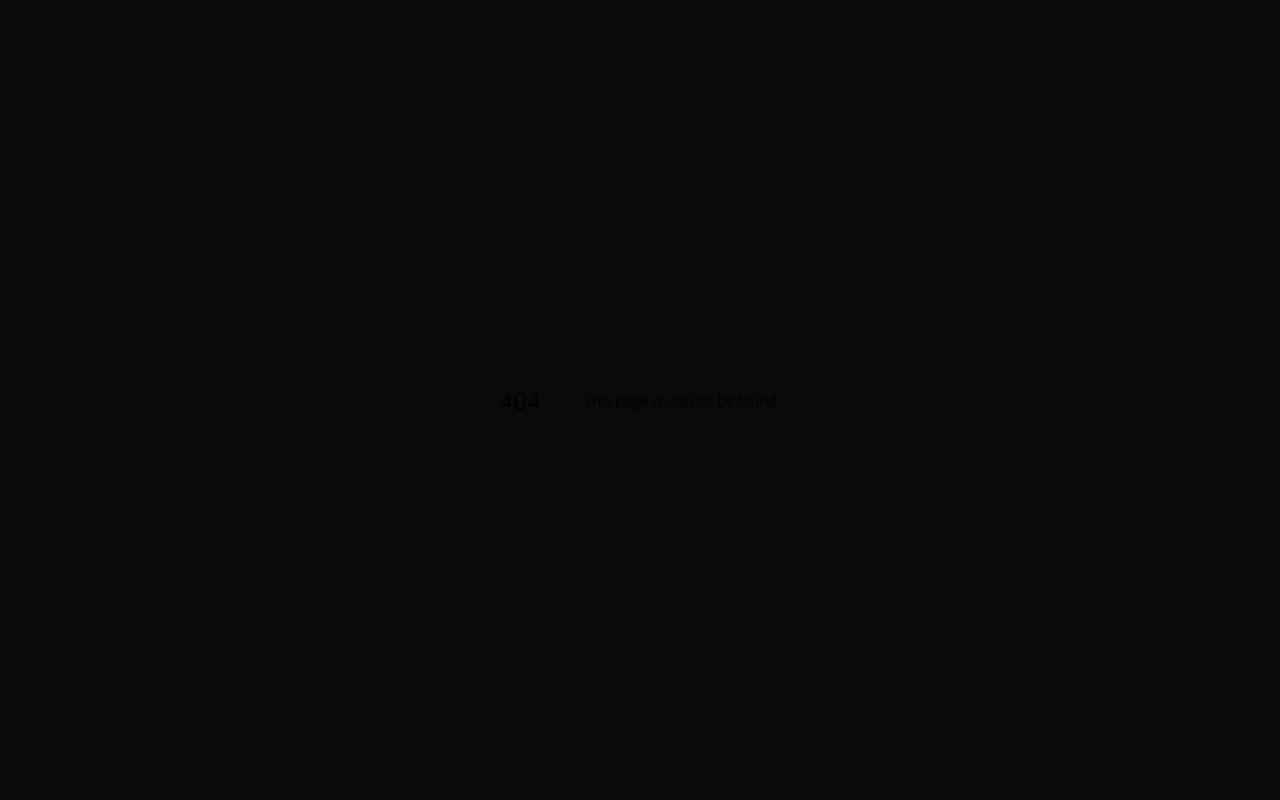
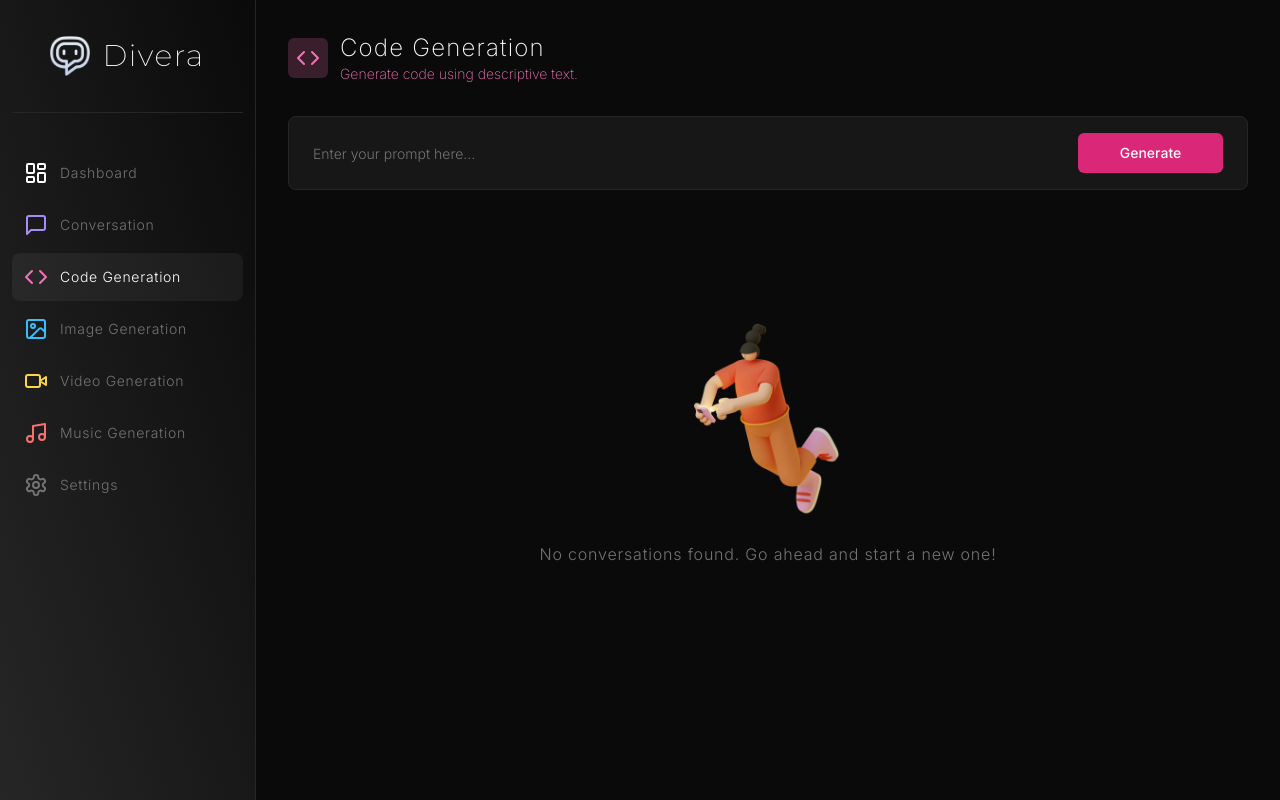
Before and after one commit to vrtttx/divera, a Next.js app: page /code in a window 1280 px wide. Before the commit this address had no page. Built offline with nearby package versions, Linux system fonts and the light colour scheme.

Commit message:
feat: /code route ui

```diff
--- /dev/null
+++ b/app/(dashboard)/(routes)/code/constants.ts
@@ -0,0 +1,7 @@
+import * as z from 'zod';
+
+export const formSchema = z.object({
+	prompt: z.string().min(1, {
+		message: 'Prompt is required',
+	}),
+});
--- /dev/null
+++ b/app/(dashboard)/(routes)/code/page.tsx
@@ -0,0 +1,155 @@
+'use client';
+
+import { FC, useState } from 'react';
+import { useForm } from 'react-hook-form';
+import { useRouter } from 'next/navigation';
+
+import { formSchema } from './constants';
+
+import OpenAI from 'openai';
+
+import axios from 'axios';
+import ReactMarkdown from 'react-markdown';
+import * as z from 'zod';
+import { zodResolver } from '@hookform/resolvers/zod';
+
+import Empty from '@/components/Empty';
+import Heading from '@/components/Heading';
+import { Loader } from '@/components/Loader';
+import { Button } from '@/components/ui/button';
+import { Form, FormControl, FormField, FormItem } from '@/components/ui/form';
+import { Input } from '@/components/ui/input';
+
+import { Code } from 'lucide-react';
+import { cn } from '@/lib/utils';
+import { UserAvatar } from '@/components/UserAvatar';
+import { BotAvatar } from '@/components/BotAvatar';
+
+interface CodePageProps {}
+
+const CodePage: FC<CodePageProps> = ({}) => {
+	const router = useRouter();
+
+	const [messages, setMessages] = useState<
+		OpenAI.Chat.ChatCompletionMessageParam[]
+	>([]);
+
+	const form = useForm<z.infer<typeof formSchema>>({
+		resolver: zodResolver(formSchema),
+		defaultValues: {
+			prompt: '',
+		},
+	});
+
+	const isLoading = form.formState.isSubmitting;
+
+	const onSubmit = async (values: z.infer<typeof formSchema>) => {
+		try {
+			const userMessage: OpenAI.Chat.ChatCompletionMessageParam = {
+				role: 'user',
+				content: values.prompt,
+			};
+
+			const newMessages = [...messages, userMessage];
+
+			const response = await axios.post('/api/code', {
+				messages: newMessages,
+			});
+
+			setMessages((current) => [...current, userMessage, response.data]);
+
+			form.reset();
+		} catch (error: any) {
+			// TODO: Open Pro Modal
+			console.log(error);
+		} finally {
+			router.refresh();
+		}
+	};
+
+	return (
+		<div>
+			<Heading
+				title="Code Generation"
+				description="Generate code using descriptive text."
+				icon={Code}
+				iconColor="text-pink-400"
+				bgColor="bg-pink-400/20"
+			/>
+			<div className="px-4 lg:px-8">
+				<div>
+					<Form {...form}>
+						<form
+							onSubmit={form.handleSubmit(onSubmit)}
+							className="w-full grid grid-cols-12 gap-2 p-4 px-3 rounded-lg border border-neutral-800 bg-neutral-900 focus-within:shadow-sm md:px-6"
+						>
+							<FormField
+								name="prompt"
+								render={({ field }) => (
+									<FormItem className="col-span-12 lg:col-span-10">
+										<FormControl className="p-0 m-0">
+											<Input
+												className="font-light text-neutral-50 bg-transparent border-0 outline-none placeholder:text-neutral-500 focus-visible:ring-0 focus-visible:outline-none focus-visible:border-0 focus-visible:ring-transparent"
+												disabled={isLoading}
+												placeholder="Enter your prompt here..."
+												{...field}
+											/>
+										</FormControl>
+									</FormItem>
+								)}
+							/>
+							<Button
+								className="w-full col-span-12 bg-pink-600 lg:col-span-2 hover:bg-pink-600/75"
+								disabled={isLoading}
+							>
+								Generate
+							</Button>
+						</form>
+					</Form>
+				</div>
+				<div className="space-y-4 mt-4">
+					{isLoading && (
+						<div className="w-full flex items-center justify-center p-8 rounded-lg bg-neutral-900/30">
+							<Loader />
+						</div>
+					)}
+					{messages.length === 0 && !isLoading && (
+						<Empty label="No conversations found. Go ahead and start a new one!" />
+					)}
+					<div className="flex flex-col-reverse gap-y-4">
+						{messages.map((message) => (
+							<div
+								key={message.content}
+								className={cn(
+									'w-full flex items-start gap-x-6 p-4 font-light border rounded-lg',
+									message.role === 'user'
+										? 'text-neutral-50 border-neutral-600 bg-neutral-50/10'
+										: 'text-pink-50 border-pink-400 bg-pink-400/10'
+								)}
+							>
+								{message.role === 'user' ? <UserAvatar /> : <BotAvatar />}
+								<ReactMarkdown
+									components={{
+										pre: ({ node, ...props }) => (
+											<div className="w-full p-2 my-2 rounded-lg bg-black overflow-auto">
+												<pre {...props} />
+											</div>
+										),
+										code: ({ node, ...props }) => (
+											<code className="bg-black rounded-lg p-1" {...props} />
+										),
+									}}
+									className="text-sm overflow-hidden leading-7"
+								>
+									{message.content || ''}
+								</ReactMarkdown>
+							</div>
+						))}
+					</div>
+				</div>
+			</div>
+		</div>
+	);
+};
+
+export default CodePage;
```
